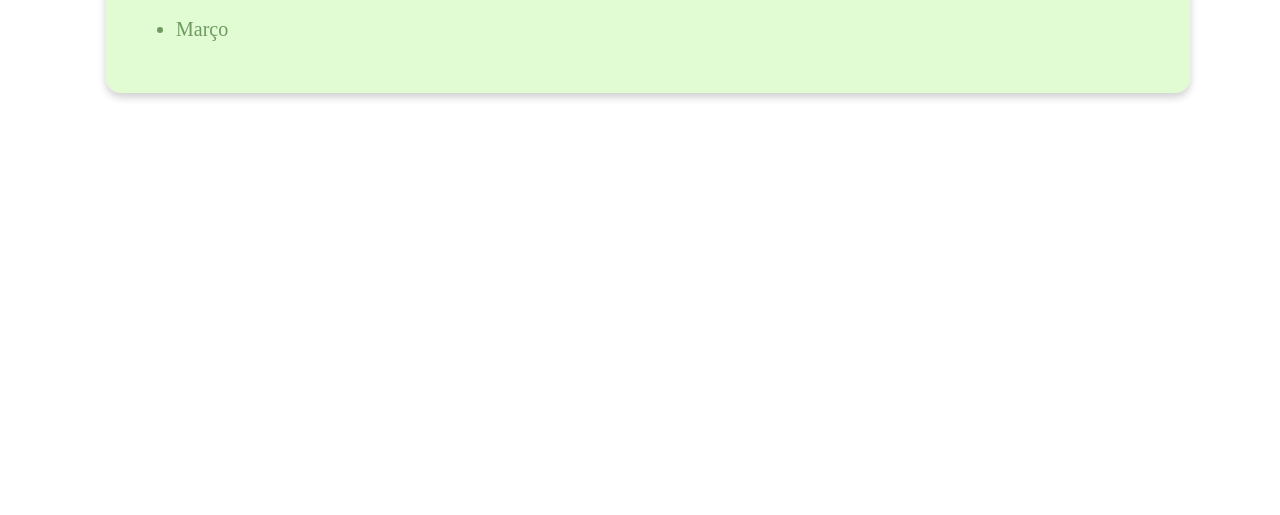
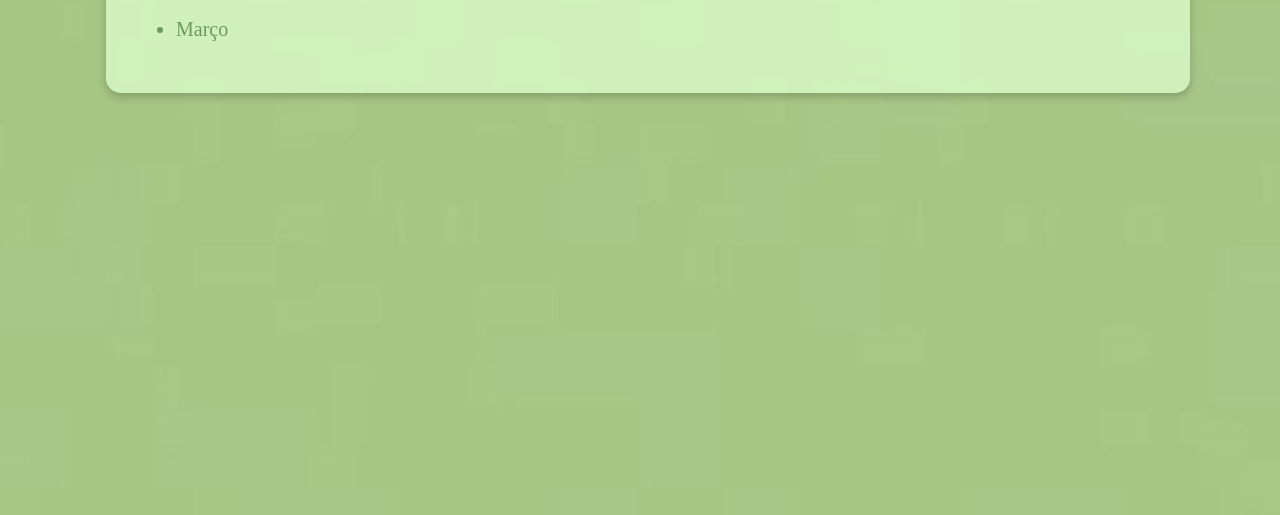
Before and after one commit to Araujohelo0/Araujohelo0.github.io, a plain HTML site: page Minha página/home.html in a window 1280 px wide. Shown: the part 301-816 px from the top of the page. Drawn offline with Linux system fonts and the light colour scheme.

Commit message:
Update style.css

```diff
--- a/Minha página/style.css
+++ b/Minha página/style.css
@@ -1,7 +1,7 @@
 body {
   width: 100%;
   height: 100vh;
-  background-image: url("Fundo.jpeg");
+  background-image: url("background.png");
   background-size: cover;
   font-family: 'Times New Roman', Times, serif;
   color: white;
```
